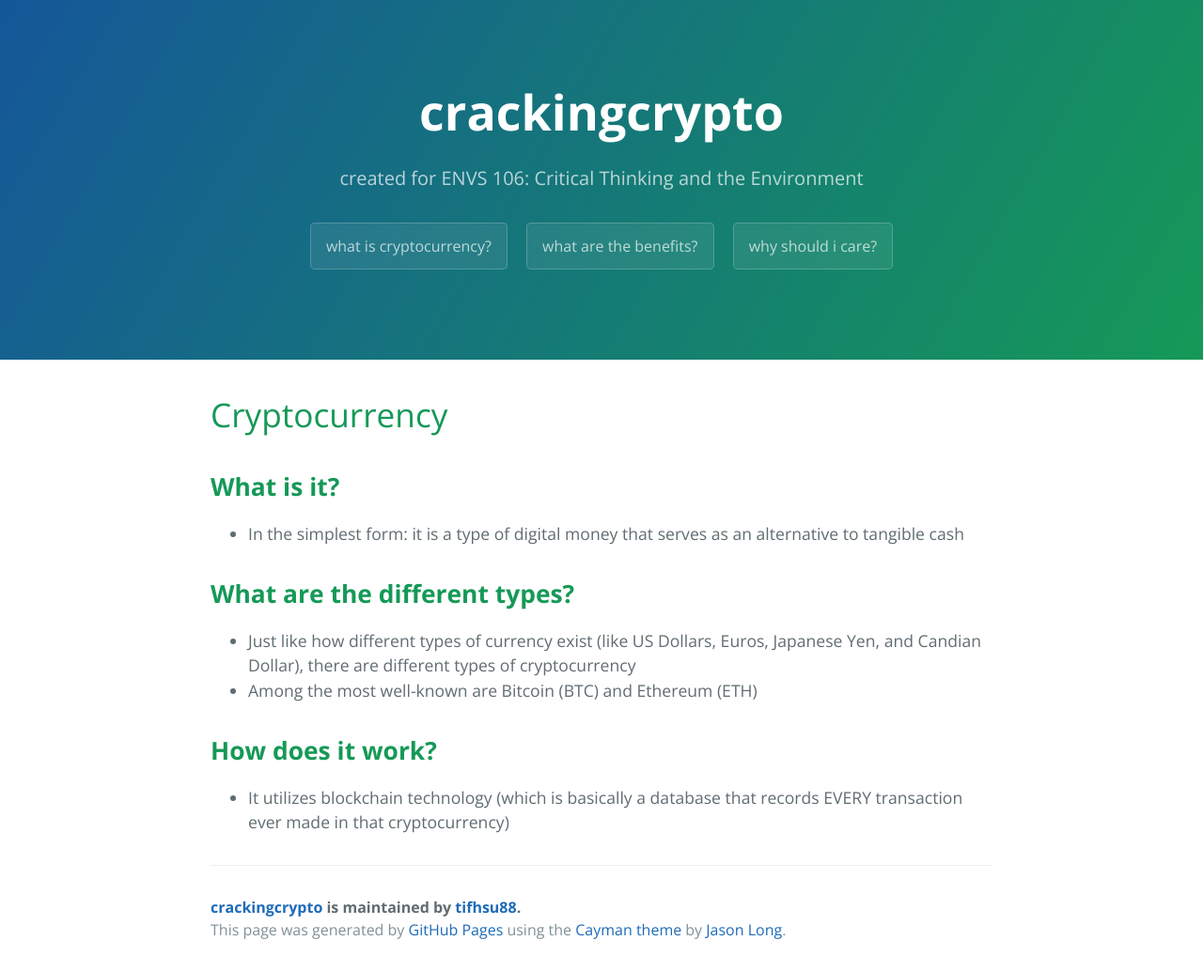
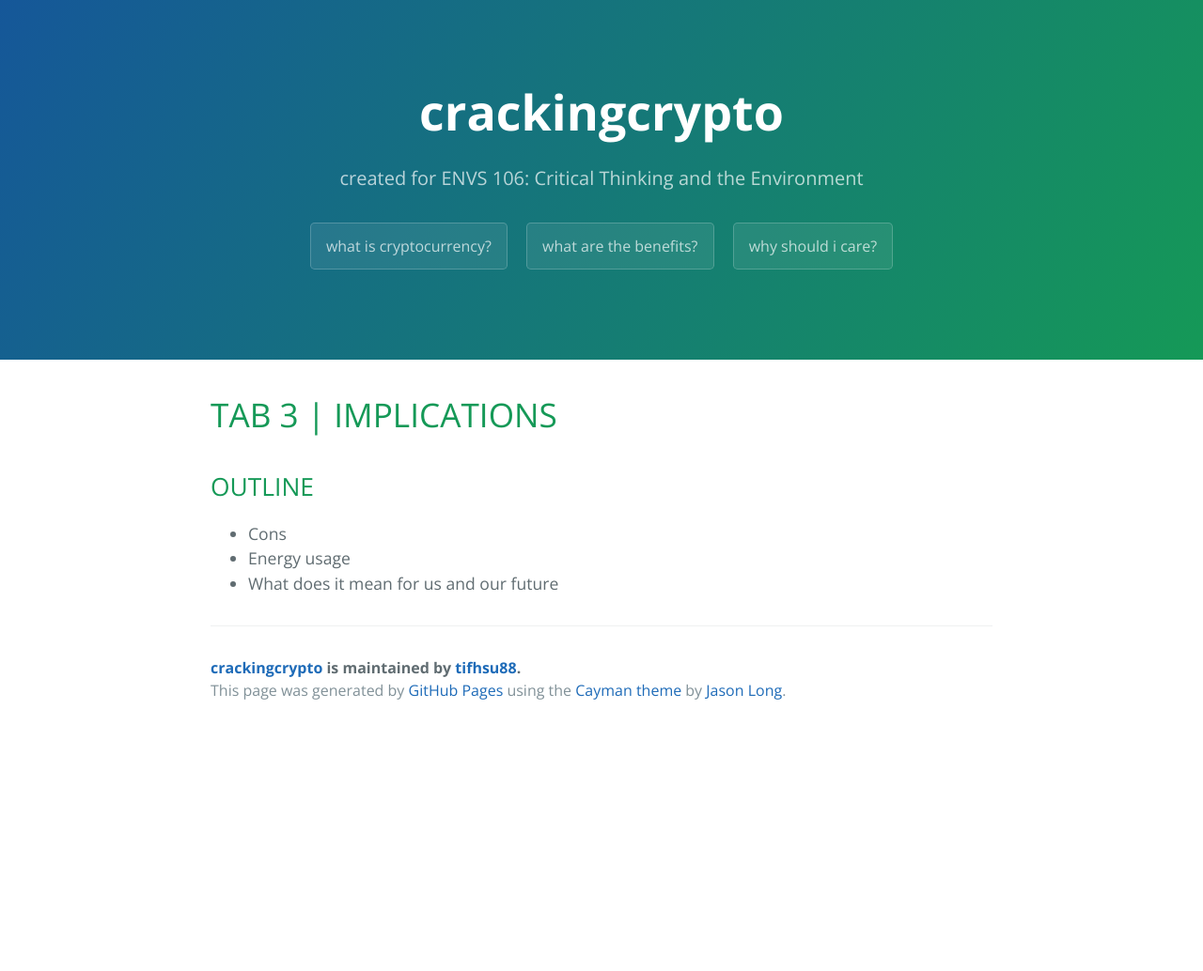
Before and after one commit to tifhsu88/crackingcrypto, a Jekyll site: the page built from tab3.md, in a window 1280 px wide. Shown: the whole page at 94% size. Built offline with Jekyll 4.4.1, drawn with Linux system fonts in a browser that asks for light colours; after the commit the page ends 900 px from its top, so only the background shows below that.

Commit message:
Update tab3.md

```diff
--- a/tab3.md
+++ b/tab3.md
@@ -4,17 +4,9 @@ layout: template
 filename: tab3
 ---
 
-# Cryptocurrency
+# TAB 3 |  IMPLICATIONS
 
-## **What is it?**
-
-- In the simplest form: it is a type of digital money that  serves as an alternative to tangible cash
-
-## **What are the different types?**
-
-- Just like how different types of currency exist (like US Dollars, Euros, Japanese Yen, and Candian Dollar), there are different types of cryptocurrency
-- Among the most well-known are Bitcoin (BTC) and Ethereum (ETH)
-
-## **How does it work?**
-
-- It utilizes blockchain technology (which is basically a database that records EVERY transaction ever made in that cryptocurrency)
+## OUTLINE
+- Cons
+- Energy usage
+- What does it mean for us and our future
```
